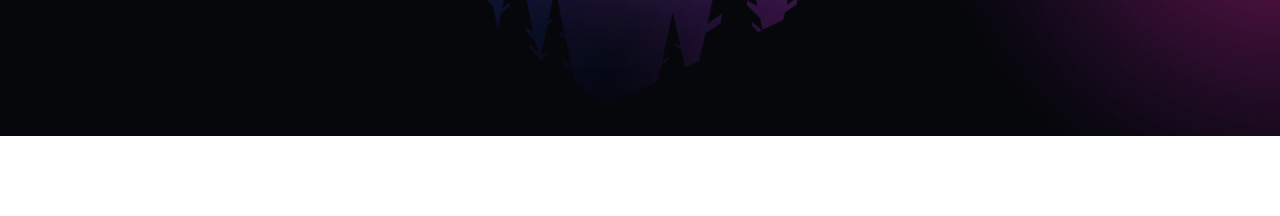
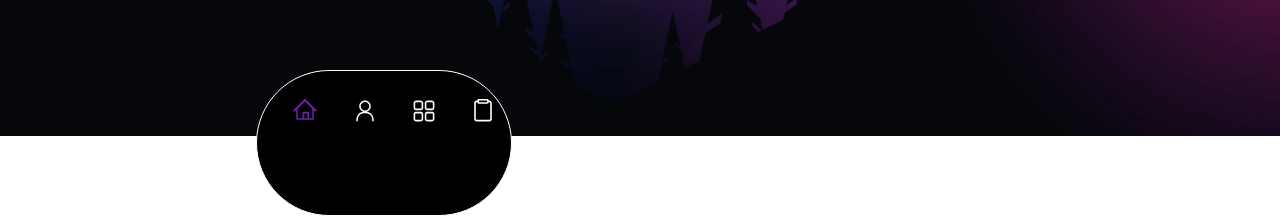
Before and after one commit to AmirrMahmoudi/simple-nextjs-portfolio, a Next.js app: page / in a window 1280 px wide. Shown: the part 664-880 px from the top of the page. Before the commit the page ends 800 px from the top, so only its background shows below. Built offline with nearby package versions, Linux system fonts and the light colour scheme.

Commit message:
Navigation

```diff
--- a/app/globals.css
+++ b/app/globals.css
@@ -1,3 +1,22 @@
 @tailwind base;
 @tailwind components;
 @tailwind utilities;
+
+body {
+  overflow: hidden;
+}
+
+.flip-card-inner {
+  transition: transform 0.6s;
+  transform-style: preserve-3d;
+}
+
+.flip-card-front,
+.flip-card-back {
+  position: absolute;
+  backface-visibility: hidden;
+}
+
+.flip-card-back {
+  transform: rotateY(180deg);
+}
--- a/app/layout.tsx
+++ b/app/layout.tsx
@@ -2,6 +2,7 @@ import type { Metadata } from "next";
 import { Inter } from "next/font/google";
 import "./globals.css";
 import Navbar from "@/components/Navbar";
+import Navigation from "@/components/Navigation";
 
 const inter = Inter({ subsets: ["latin"] });
 
@@ -20,6 +21,7 @@ export default function RootLayout({
       <body className={inter.className}>
         <Navbar />
         {children}
+        <Navigation />
       </body>
     </html>
   );
--- /dev/null
+++ b/components/Navigation.tsx
@@ -0,0 +1,29 @@
+"use client";
+import { NavLinks } from "@/constants";
+import Link from "next/link";
+import { usePathname } from "next/navigation";
+import React, { useState } from "react";
+
+const Navigation = () => {
+  const [isRouting, setIsRouting] = useState(false);
+  const path = usePathname();
+  const [pervpath, setPervPath] = useState("/");
+
+  return (
+    <div
+      style={{ left: "20%" }}
+      className="absolute -bottom-20 z-[50] flex max-h-[150px] w-[50%] items-center justify-between rounded-full border border-white bg-black px-4 py-7 md:w-[20%]"
+    >
+      {isRouting&& <Transition/>}
+      {NavLinks.map((nav) => (
+        <Link key={nav.name} href={nav.link} className="mb-16 min-w-[20%] pl-4">
+          <nav.icon
+            className={`h-[24px] w-[24px] ${path === nav.name ? "text-purple-800" : "text-white"}`}
+          />
+        </Link>
+      ))}
+    </div>
+  );
+};
+
+export default Navigation;
```
